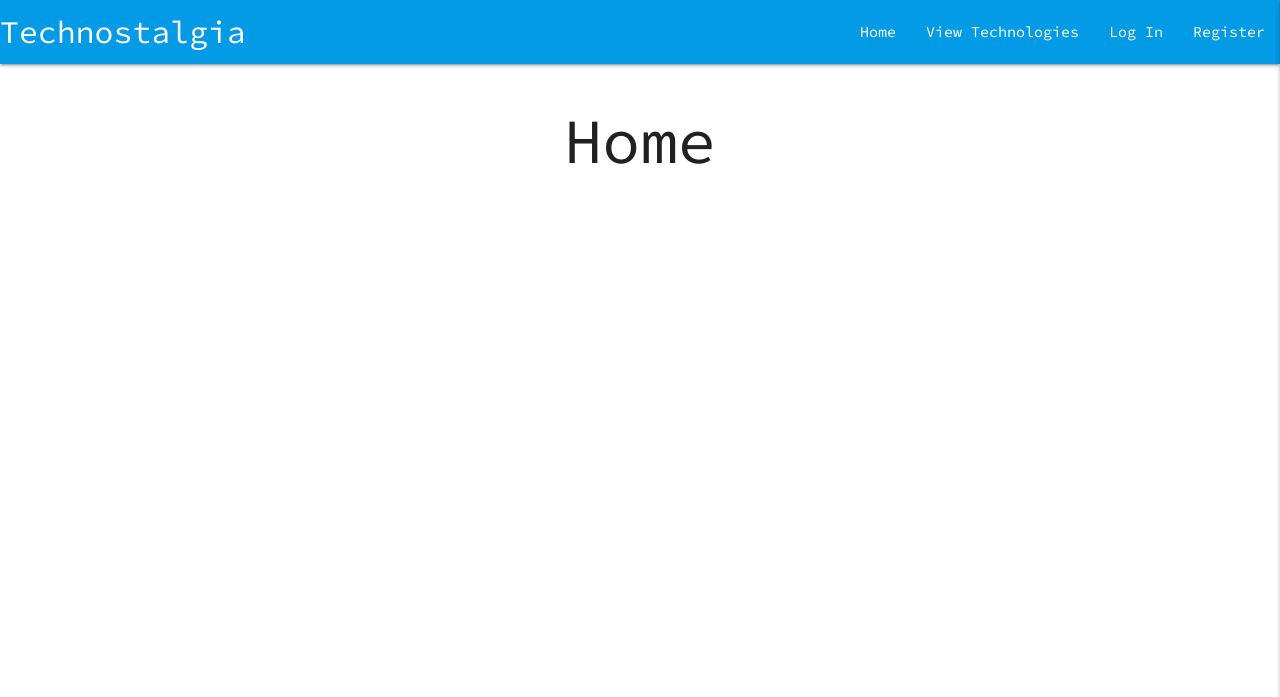
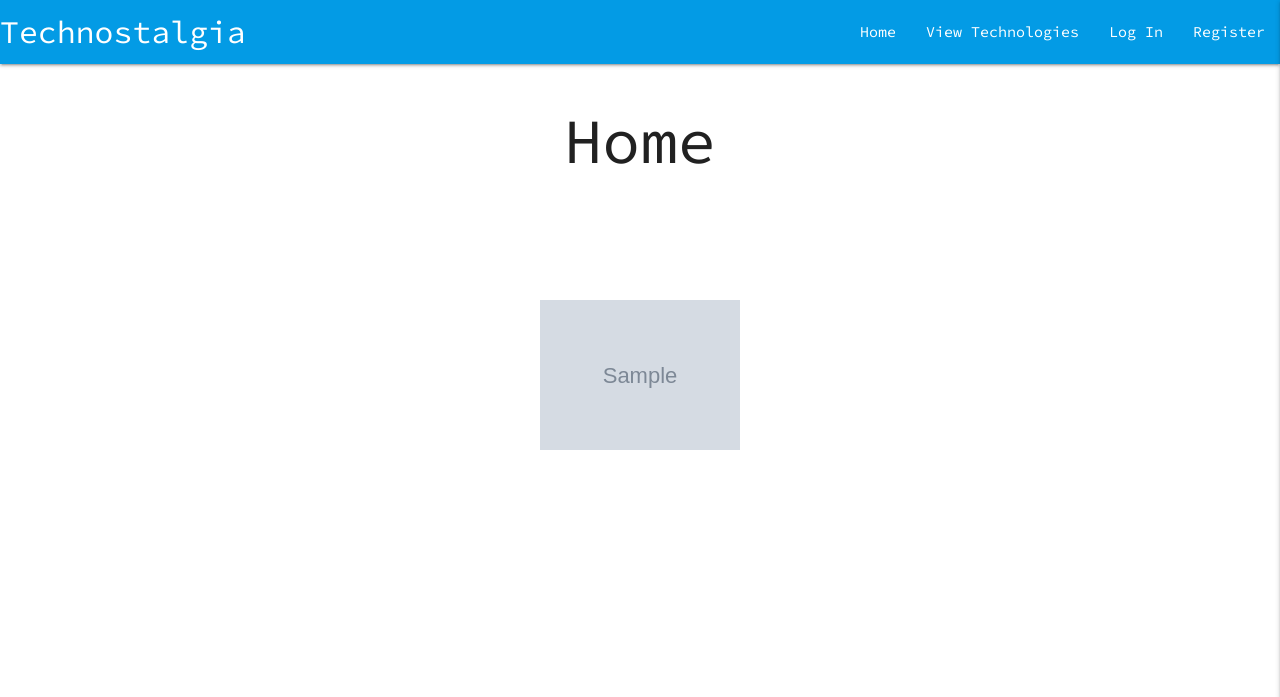
Before and after one commit to ConacBreslin/technostalgia, a Flask app: page / in a window 1280 px wide. Shown: the top 697 px of the page. Run offline with Flask 2, Linux system fonts and the light colour scheme; grey boxes marked "Sample" are stand-in pictures; a database or web service that is not in the repository returns one stand-in record (values such as "Sample title"); some libraries are stand-ins or nearby versions.

Commit message:
Insert carousel on Home page

```diff
--- a/static/js/script.js
+++ b/static/js/script.js
@@ -5,3 +5,11 @@
 $(document).ready(function () {
     $(".sidenav").sidenav({edge: "right"});
 });
+
+
+/*
+    jQuery for Initializing carousel on homepage
+*/
+$(document).ready(function(){
+    $('.carousel').carousel();
+  });
--- a/templates/home.html
+++ b/templates/home.html
@@ -5,8 +5,18 @@
 
 <div class="carousel">
   {% for technology in technologies %}
-    <a class="carousel-item" href="#one!"><img src="{{ technology.technology_image }}"></a>
+    <a class="carousel-item"><img src="{{ technology.technology_image }}"></a>
   {% endfor %}
 </div>
 
+
+<div class="carousel">
+  <a class="carousel-item" href="#one!"><img src="https://lorempixel.com/250/250/nature/1"></a>
+  <a class="carousel-item" href="#two!"><img src="https://lorempixel.com/250/250/nature/2"></a>
+  <a class="carousel-item" href="#three!"><img src="https://lorempixel.com/250/250/nature/3"></a>
+  <a class="carousel-item" href="#four!"><img src="https://lorempixel.com/250/250/nature/4"></a>
+  <a class="carousel-item" href="#five!"><img src="https://lorempixel.com/250/250/nature/5"></a>
+</div>
+
+
 {% endblock  %}
```
